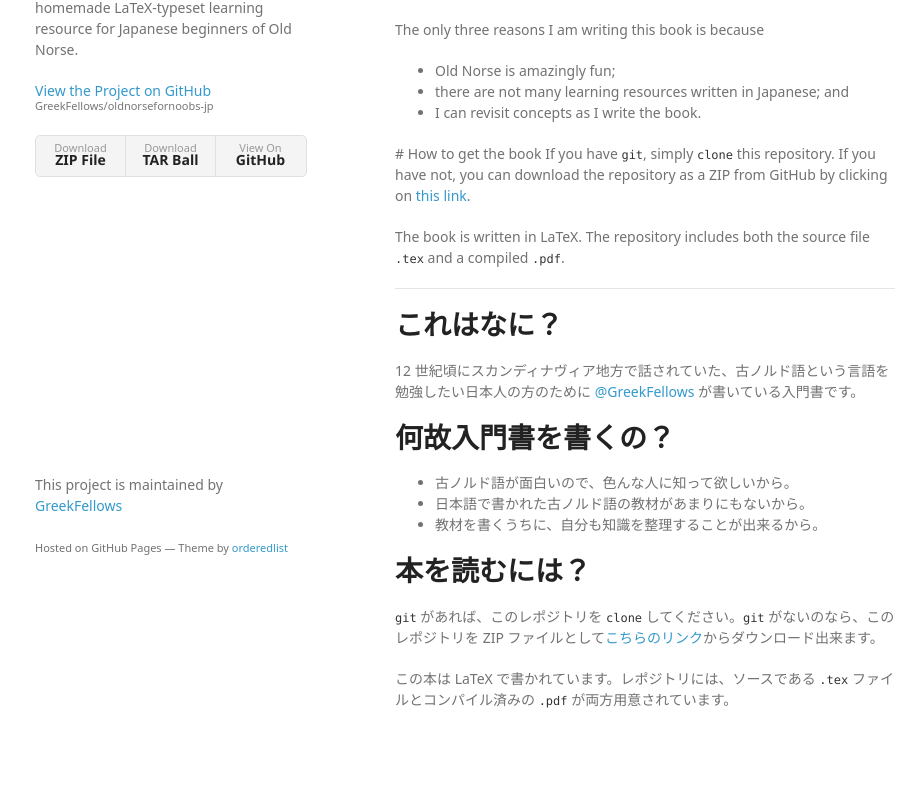
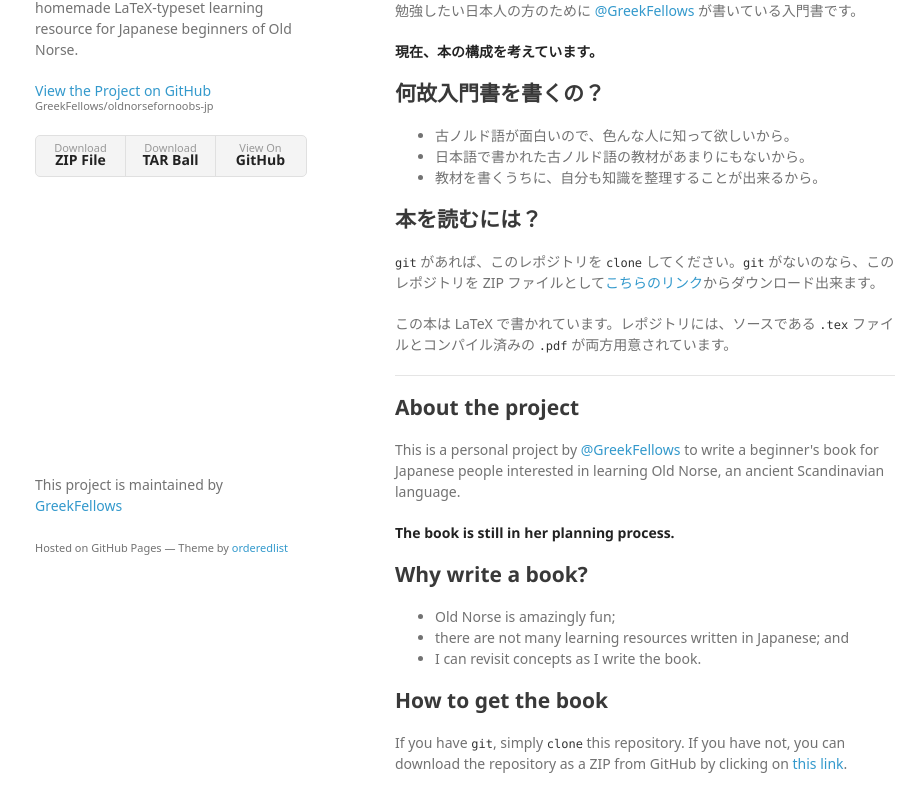
Before and after one commit to GreekFellows/oldnorsefornoobs-jp, a plain HTML site: page index.html in a window 1280 px wide. Shown: the part 173-961 px from the top of the page, without its empty margins (175-1099 px from the left). Drawn offline with Linux system fonts and the light colour scheme; a web font is replaced by a local one.

```diff
--- a/index.html
+++ b/index.html
@@ -29,11 +29,42 @@
       </header>
       <section>
         <h1>
-<a id="about-the-project" class="anchor" href="#about-the-project" aria-hidden="true"><span aria-hidden="true" class="octicon octicon-link"></span></a>About the project</h1>
+<a id="oldnorsefornoobs-jp" class="anchor" href="#oldnorsefornoobs-jp" aria-hidden="true"><span aria-hidden="true" class="octicon octicon-link"></span></a>oldnorsefornoobs-jp</h1>
+
+<h2>
+<a id="これはなに" class="anchor" href="#%E3%81%93%E3%82%8C%E3%81%AF%E3%81%AA%E3%81%AB" aria-hidden="true"><span aria-hidden="true" class="octicon octicon-link"></span></a>これはなに？</h2>
+
+<p>12 世紀頃にスカンディナヴィア地方で話されていた、古ノルド語という言語を勉強したい日本人の方のために <a href="https://twitter.com/GreekFellows">@GreekFellows</a> が書いている入門書です。</p>
+
+<p><strong>現在、本の構成を考えています。</strong></p>
+
+<h2>
+<a id="何故入門書を書くの" class="anchor" href="#%E4%BD%95%E6%95%85%E5%85%A5%E9%96%80%E6%9B%B8%E3%82%92%E6%9B%B8%E3%81%8F%E3%81%AE" aria-hidden="true"><span aria-hidden="true" class="octicon octicon-link"></span></a>何故入門書を書くの？</h2>
+
+<ul>
+<li>古ノルド語が面白いので、色んな人に知って欲しいから。</li>
+<li>日本語で書かれた古ノルド語の教材があまりにもないから。</li>
+<li>教材を書くうちに、自分も知識を整理することが出来るから。</li>
+</ul>
+
+<h2>
+<a id="本を読むには" class="anchor" href="#%E6%9C%AC%E3%82%92%E8%AA%AD%E3%82%80%E3%81%AB%E3%81%AF" aria-hidden="true"><span aria-hidden="true" class="octicon octicon-link"></span></a>本を読むには？</h2>
+
+<p><code>git</code> があれば、このレポジトリを <code>clone</code> してください。<code>git</code> がないのなら、このレポジトリを ZIP ファイルとして<a href="https://github.com/GreekFellows/oldnorsefornoobs-jp/archive/master.zip">こちらのリンク</a>からダウンロード出来ます。</p>
+
+<p>この本は LaTeX で書かれています。レポジトリには、ソースである <code>.tex</code> ファイルとコンパイル済みの <code>.pdf</code> が両方用意されています。</p>
+
+<hr>
+
+<h2>
+<a id="about-the-project" class="anchor" href="#about-the-project" aria-hidden="true"><span aria-hidden="true" class="octicon octicon-link"></span></a>About the project</h2>
 
 <p>This is a personal project by <a href="https://twitter.com/GreekFellows">@GreekFellows</a> to write a beginner's book for Japanese people interested in learning Old Norse, an ancient Scandinavian language.</p>
 
-<p>The only three reasons I am writing this book is because</p>
+<p><strong>The book is still in her planning process.</strong></p>
+
+<h2>
+<a id="why-write-a-book" class="anchor" href="#why-write-a-book" aria-hidden="true"><span aria-hidden="true" class="octicon octicon-link"></span></a>Why write a book?</h2>
 
 <ul>
 <li>Old Norse is amazingly fun;</li>
@@ -41,33 +72,12 @@
 <li>I can revisit concepts as I write the book.</li>
 </ul>
 
-<p># How to get the book
-If you have <code>git</code>, simply <code>clone</code> this repository. If you have not, you can download the repository as a ZIP from GitHub by clicking on <a href="https://github.com/GreekFellows/oldnorsefornoobs-jp/archive/master.zip">this link</a>.</p>
+<h2>
+<a id="how-to-get-the-book" class="anchor" href="#how-to-get-the-book" aria-hidden="true"><span aria-hidden="true" class="octicon octicon-link"></span></a>How to get the book</h2>
+
+<p>If you have <code>git</code>, simply <code>clone</code> this repository. If you have not, you can download the repository as a ZIP from GitHub by clicking on <a href="https://github.com/GreekFellows/oldnorsefornoobs-jp/archive/master.zip">this link</a>.</p>
 
 <p>The book is written in LaTeX. The repository includes both the source file <code>.tex</code> and a compiled <code>.pdf</code>.</p>
-
-<hr>
-
-<h1>
-<a id="これはなに" class="anchor" href="#%E3%81%93%E3%82%8C%E3%81%AF%E3%81%AA%E3%81%AB" aria-hidden="true"><span aria-hidden="true" class="octicon octicon-link"></span></a>これはなに？</h1>
-
-<p>12 世紀頃にスカンディナヴィア地方で話されていた、古ノルド語という言語を勉強したい日本人の方のために <a href="https://twitter.com/GreekFellows">@GreekFellows</a> が書いている入門書です。</p>
-
-<h1>
-<a id="何故入門書を書くの" class="anchor" href="#%E4%BD%95%E6%95%85%E5%85%A5%E9%96%80%E6%9B%B8%E3%82%92%E6%9B%B8%E3%81%8F%E3%81%AE" aria-hidden="true"><span aria-hidden="true" class="octicon octicon-link"></span></a>何故入門書を書くの？</h1>
-
-<ul>
-<li>古ノルド語が面白いので、色んな人に知って欲しいから。</li>
-<li>日本語で書かれた古ノルド語の教材があまりにもないから。</li>
-<li>教材を書くうちに、自分も知識を整理することが出来るから。</li>
-</ul>
-
-<h1>
-<a id="本を読むには" class="anchor" href="#%E6%9C%AC%E3%82%92%E8%AA%AD%E3%82%80%E3%81%AB%E3%81%AF" aria-hidden="true"><span aria-hidden="true" class="octicon octicon-link"></span></a>本を読むには？</h1>
-
-<p><code>git</code> があれば、このレポジトリを <code>clone</code> してください。<code>git</code> がないのなら、このレポジトリを ZIP ファイルとして<a href="https://github.com/GreekFellows/oldnorsefornoobs-jp/archive/master.zip">こちらのリンク</a>からダウンロード出来ます。</p>
-
-<p>この本は LaTeX で書かれています。レポジトリには、ソースである <code>.tex</code> ファイルとコンパイル済みの <code>.pdf</code> が両方用意されています。</p>
       </section>
       <footer>
         <p>This project is maintained by <a href="https://github.com/GreekFellows">GreekFellows</a></p>
--- a/params.json
+++ b/params.json
@@ -1,7 +1,7 @@
 {
   "name": "Old Norse for Japanese Beginners",
   "tagline": "homemade LaTeX-typeset learning resource for Japanese beginners of Old Norse.",
-  "body": "# About the project\r\nThis is a personal project by [@GreekFellows](https://twitter.com/GreekFellows) to write a beginner's book for Japanese people interested in learning Old Norse, an ancient Scandinavian language.\r\n\r\nThe only three reasons I am writing this book is because\r\n* Old Norse is amazingly fun;\r\n* there are not many learning resources written in Japanese; and\r\n* I can revisit concepts as I write the book.\r\n\r\n<strikethrough># How to get the book\r\nIf you have `git`, simply `clone` this repository. If you have not, you can download the repository as a ZIP from GitHub by clicking on [this link](https://github.com/GreekFellows/oldnorsefornoobs-jp/archive/master.zip).\r\n\r\nThe book is written in LaTeX. The repository includes both the source file `.tex` and a compiled `.pdf`.</strikethrough>\r\n\r\n----------\r\n\r\n# これはなに？\r\n12 世紀頃にスカンディナヴィア地方で話されていた、古ノルド語という言語を勉強したい日本人の方のために [@GreekFellows](https://twitter.com/GreekFellows) が書いている入門書です。\r\n\r\n# 何故入門書を書くの？\r\n* 古ノルド語が面白いので、色んな人に知って欲しいから。\r\n* 日本語で書かれた古ノルド語の教材があまりにもないから。\r\n* 教材を書くうちに、自分も知識を整理することが出来るから。\r\n\r\n# 本を読むには？\r\n`git` があれば、このレポジトリを `clone` してください。`git` がないのなら、このレポジトリを ZIP ファイルとして[こちらのリンク](https://github.com/GreekFellows/oldnorsefornoobs-jp/archive/master.zip)からダウンロード出来ます。\r\n\r\nこの本は LaTeX で書かれています。レポジトリには、ソースである `.tex` ファイルとコンパイル済みの `.pdf` が両方用意されています。",
+  "body": "# oldnorsefornoobs-jp\r\n\r\n## これはなに？\r\n12 世紀頃にスカンディナヴィア地方で話されていた、古ノルド語という言語を勉強したい日本人の方のために [@GreekFellows](https://twitter.com/GreekFellows) が書いている入門書です。\r\n\r\n**現在、本の構成を考えています。**\r\n\r\n## 何故入門書を書くの？\r\n* 古ノルド語が面白いので、色んな人に知って欲しいから。\r\n* 日本語で書かれた古ノルド語の教材があまりにもないから。\r\n* 教材を書くうちに、自分も知識を整理することが出来るから。\r\n\r\n## 本を読むには？\r\n`git` があれば、このレポジトリを `clone` してください。`git` がないのなら、このレポジトリを ZIP ファイルとして[こちらのリンク](https://github.com/GreekFellows/oldnorsefornoobs-jp/archive/master.zip)からダウンロード出来ます。\r\n\r\nこの本は LaTeX で書かれています。レポジトリには、ソースである `.tex` ファイルとコンパイル済みの `.pdf` が両方用意されています。\r\n\r\n----------\r\n\r\n## About the project\r\nThis is a personal project by [@GreekFellows](https://twitter.com/GreekFellows) to write a beginner's book for Japanese people interested in learning Old Norse, an ancient Scandinavian language.\r\n\r\n**The book is still in her planning process.**\r\n\r\n## Why write a book?\r\n* Old Norse is amazingly fun;\r\n* there are not many learning resources written in Japanese; and\r\n* I can revisit concepts as I write the book.\r\n\r\n## How to get the book\r\nIf you have `git`, simply `clone` this repository. If you have not, you can download the repository as a ZIP from GitHub by clicking on [this link](https://github.com/GreekFellows/oldnorsefornoobs-jp/archive/master.zip).\r\n\r\nThe book is written in LaTeX. The repository includes both the source file `.tex` and a compiled `.pdf`.",
   "google": "",
   "note": "Don't delete this file! It's used internally to help with page regeneration."
 }
```
